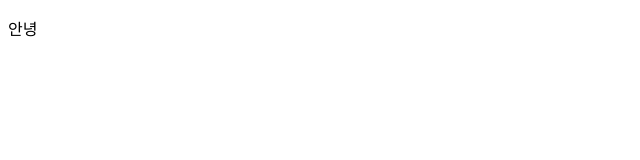
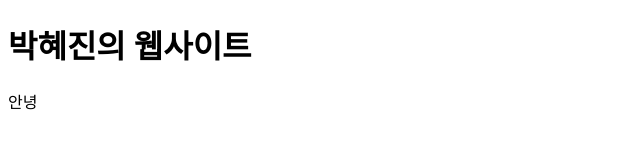
Before and after one commit to hyejin4640/hyejin4640.github.io, a plain HTML site: page index.html in a window 1280 px wide. Shown: the whole page, without its empty margins (0-640 px from the left). Drawn offline with Linux system fonts and the light colour scheme.

Commit message:
text.html
텍스트작성

```diff
--- a/index.html
+++ b/index.html
@@ -5,6 +5,7 @@
 <title>박혜진의 웹사이트</title>
 </head>
 <body>
+  <h1>박혜진의 웹사이트</h1>
 <p>안녕</p>
 </body>
 </html>
```
